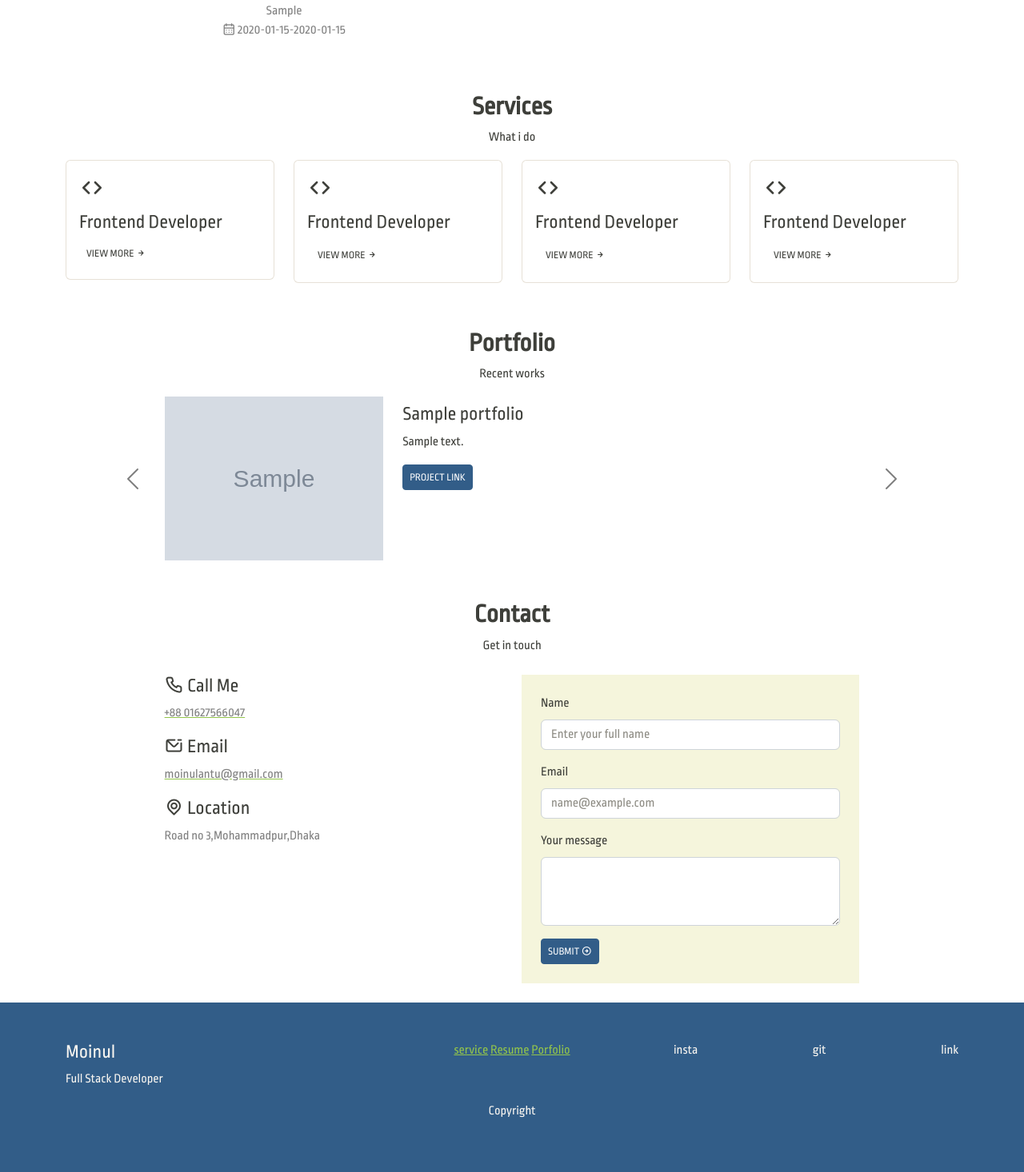
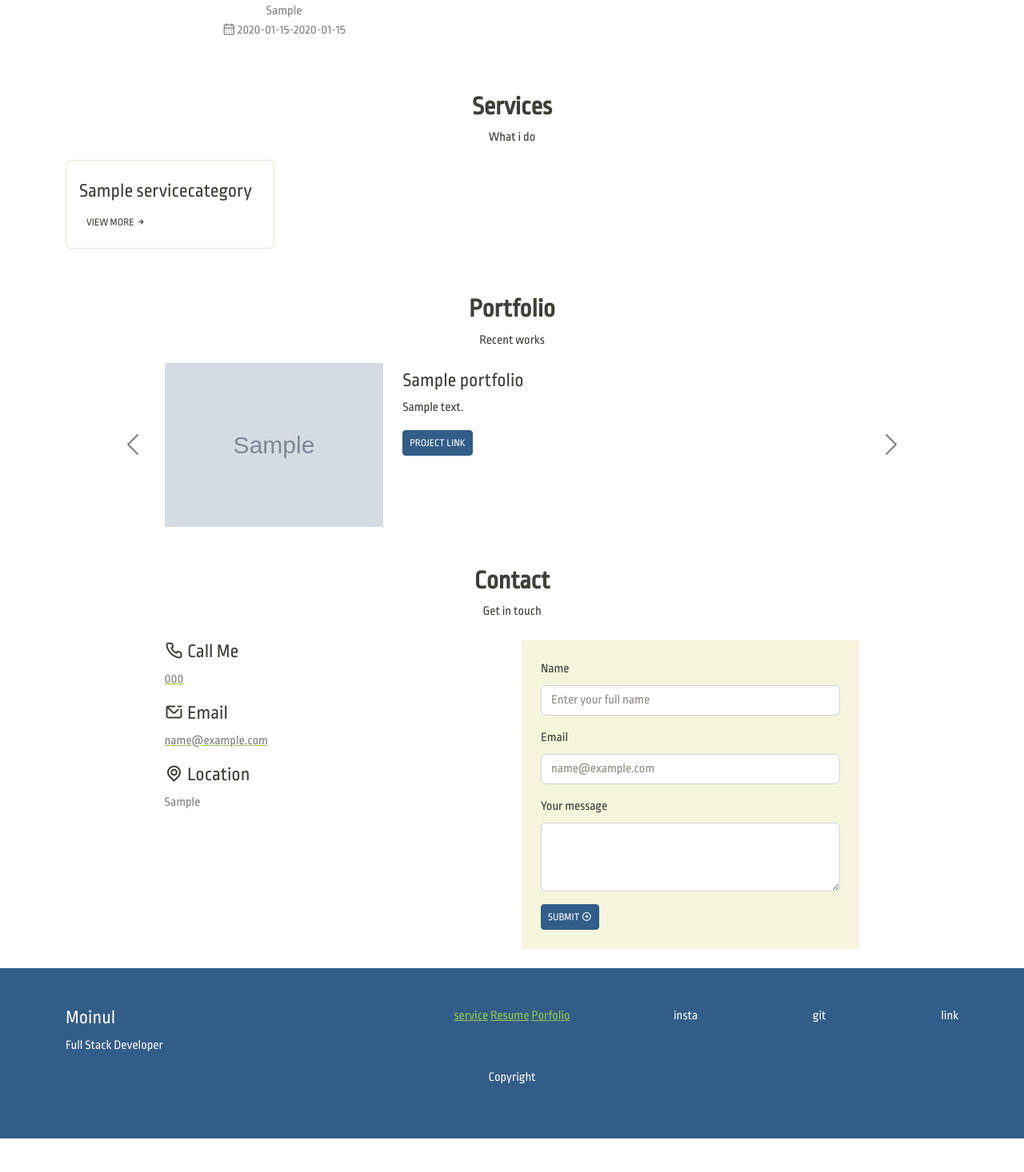
Before and after one commit to nilldiggonto/simple-portfolio-to-represent-yourself, a Django app: template templates/base.html in a window 1280 px wide. Shown: the part 1212-2678 px from the top of the page at 80% size. After the commit the page ends 2636 px from the top, so only its background shows below. Run offline with Django 3.2, Linux system fonts and the light colour scheme; tables that the repository leaves empty hold one stand-in row (values such as "Sample post"); the template is opened without the code that fills it: values that come from a table or form of the project are taken from there, most other values are stand-ins (such as "Sample title", 1, 10 or a date in 2020); grey boxes marked "Sample" are stand-in pictures.

```diff
--- a/antu/admin.py
+++ b/antu/admin.py
@@ -1,5 +1,5 @@
 from django.contrib import admin
-from .models import ProfileModel,AboutExp,DeveloperCategory,DeveloperPercentage,EducationAndWork,Portfolio
+from .models import *
 
 # Register your models here.
 admin.site.register(ProfileModel)
@@ -8,3 +8,5 @@ admin.site.register(DeveloperCategory)
 admin.site.register(DeveloperPercentage)
 admin.site.register(EducationAndWork)
 admin.site.register(Portfolio)
+admin.site.register(ServiceCategory)
+admin.site.register(ServiceDetails)
--- a/antu/models.py
+++ b/antu/models.py
@@ -9,6 +9,9 @@ class ProfileModel(models.Model):
     insta       =   models.CharField(max_length=120)
     details     =   models.TextField()
     personal_info   = models.TextField(null=True,blank=True)
+    phone_no        = models.CharField(max_length=120,default="+8801627566047")
+    email           =   models.CharField(max_length=120,default="moinulantu@gmail.com")
+    location        =   models.CharField(max_length=120,default="3 no Road,Dhaka")
 
     picture     =   models.ImageField(upload_to='antu/profile/',blank=True,null=True)
     picture_two =   models.ImageField(upload_to='antu/profile/',blank=True,null=True)
@@ -69,3 +72,23 @@ class Portfolio(models.Model):
 
     def __str__(self):
         return self.title
+
+
+class ServiceCategory(models.Model):
+    title   = models.CharField(max_length=50)
+    icon    = models.CharField(max_length=120)
+    profile_s = models.ForeignKey(ProfileModel,related_name='service',on_delete=models.CASCADE)
+
+    def __str__(self):
+        return self.title
+
+class ServiceDetails(models.Model):
+    one     =   models.CharField(max_length=120)
+    two     =   models.CharField(max_length=120)
+    three   =   models.CharField(max_length=120)
+    four    =   models.CharField(max_length=120)
+    five    =   models.CharField(max_length=120)
+    serve   =   models.OneToOneField(ServiceCategory,related_name='sdetail',on_delete=models.CASCADE)
+
+    def __str__(self):
+        return str(self.serve)
--- a/moinul_port/settings.py
+++ b/moinul_port/settings.py
@@ -14,7 +14,7 @@ SECRET_KEY = 'string'
 # SECURITY WARNING: don't run with debug turned on in production!
 DEBUG = True
 
-ALLOWED_HOSTS = []
+ALLOWED_HOSTS = ['*']
 
 
 # Application definition
--- a/templates/base.html
+++ b/templates/base.html
@@ -301,34 +301,38 @@
       </div>
 
       <div class="row">
+
+        {% for s in profile_info.service.all %}
+
         <div class="col-6 col-md-3 mb-2">
           <div class="card">
             <div class="card-body">
-              <h2><i class="uil uil-arrow"></i></h2>
-              <h4>Frontend Developer</h4>
+              <h2><i class="{{s.icon}}"></i></h2>
+              <h4>{{s.title}}</h4>
 
-              <button data-bs-toggle="modal" data-bs-target="#exampleModal" class="btn btn-sm">View More <i
+              <button data-bs-toggle="modal" data-bs-target="#modal-{{forloop.counter}}" class="btn btn-sm">View More <i
                   class="uil uil-arrow-right"></i></button>
             </div>
           </div>
 
 
           <!--modal-->
-          <div class="modal fade" id="exampleModal" tabindex="-1" aria-labelledby="exampleModalLabel"
+          <div class="modal fade" id="modal-{{forloop.counter}}" tabindex="-1" aria-labelledby="exampleModalLabel"
             aria-hidden="true">
             <div class="modal-dialog">
               <div class="modal-content" style="top: 100px;">
                 <div class="modal-header" style="border: none !important;">
                   <!-- <h5 class="modal-title" id="exampleModalLabel">Modal title</h5> -->
-                  <h5 class="modal-title">Frontend Developer</h5>
+                  <h5 class="modal-title">{{s.title}}</h5>
                   <button type="button" class="btn-close" data-bs-dismiss="modal" aria-label="Close"></button>
                 </div>
                 <div class="modal-body">
-                  <p><i class="uil uil-arrow-circle-right"></i> I develope user interface</p>
-                  <p><i class="uil uil-arrow-circle-right"></i> I develope user interface</p>
-                  <p><i class="uil uil-arrow-circle-right"></i> I develope user interface</p>
-                  <p><i class="uil uil-arrow-circle-right"></i> I develope user interface</p>
-                  <p><i class="uil uil-arrow-circle-right"></i> I develope user interface</p>
+
+                  <p><i class="uil uil-arrow-circle-right"></i> {{s.sdetail.one}}</p>
+                  <p><i class="uil uil-arrow-circle-right"></i> {{s.sdetail.two}}</p>
+                  <p><i class="uil uil-arrow-circle-right"></i> {{s.sdetail.three}}</p>
+                  <p><i class="uil uil-arrow-circle-right"></i> {{s.sdetail.four}}</p>
+                  <p><i class="uil uil-arrow-circle-right"></i> {{s.sdetail.five}}</p>
 
                 </div>
                 <!-- <div class="modal-footer">
@@ -340,46 +344,7 @@
           </div>
 
         </div>
-
-        <div class="col-6 col-md-3 mb-2">
-          <div class="card">
-            <div class="card-body">
-              <h2><i class="uil uil-arrow"></i></h2>
-
-              <!-- <p class="lead"><i class="uil uil-arrow"></i></p> -->
-              <h4>Frontend Developer</h4>
-
-              <button class="btn">View More <i class="uil uil-arrow-right"></i></button>
-            </div>
-          </div>
-        </div>
-
-        <div class="col-6 col-md-3 mb-2">
-          <div class="card">
-            <div class="card-body">
-              <h2><i class="uil uil-arrow"></i></h2>
-
-              <!-- <p class="lead"><i class="uil uil-arrow"></i></p> -->
-              <h4>Frontend Developer</h4>
-
-              <button class="btn">View More <i class="uil uil-arrow-right"></i></button>
-            </div>
-          </div>
-        </div>
-
-        <div class="col-6 col-md-3 mb-2">
-          <div class="card">
-            <div class="card-body">
-              <h2><i class="uil uil-arrow"></i></h2>
-
-              <!-- <p class="lead"><i class="uil uil-arrow"></i></p> -->
-              <h4>Frontend Developer</h4>
-
-              <button class="btn">View More <i class="uil uil-arrow-right"></i></button>
-            </div>
-          </div>
-        </div>
-
+        {%endfor %}
 
       </div>
     </div>
@@ -450,21 +415,21 @@
             <div class="col-12  col-md-6">
               <div>
                 <h4><i class="uil uil-phone"></i> Call Me</h4>
-              <a href="tel:+8801627566047">
-                <p style="color: grey;">+88 01627566047</p>
+              <a href="tel:{{profile_info.phone_no}}">
+                <p style="color: grey;">{{profile_info.phone_no}}</p>
               </a>
               </div>
 
               <div>
                 <h4><i class="uil uil-envelope-minus"></i> Email</h4>
-                <a href="mailto:moinulantu@gmail.com" target="_blank">
-                  <p style="color: grey;">moinulantu@gmail.com</p>
+                <a href="mailto:{{profile_info.email}}" target="_blank">
+                  <p style="color: grey;">{{profile_info.email}}</p>
                 </a>
               </div>
 
               <div>
                 <h4><i class="uil uil-location-point"></i> Location</h4>
-                <p style="color: grey;">Road no 3,Mohammadpur,Dhaka</p>
+                <p style="color: grey;">{{profile_info.location}}</p>
               </div>
             </div>
             <div class="col-12 col-md-6">
```
